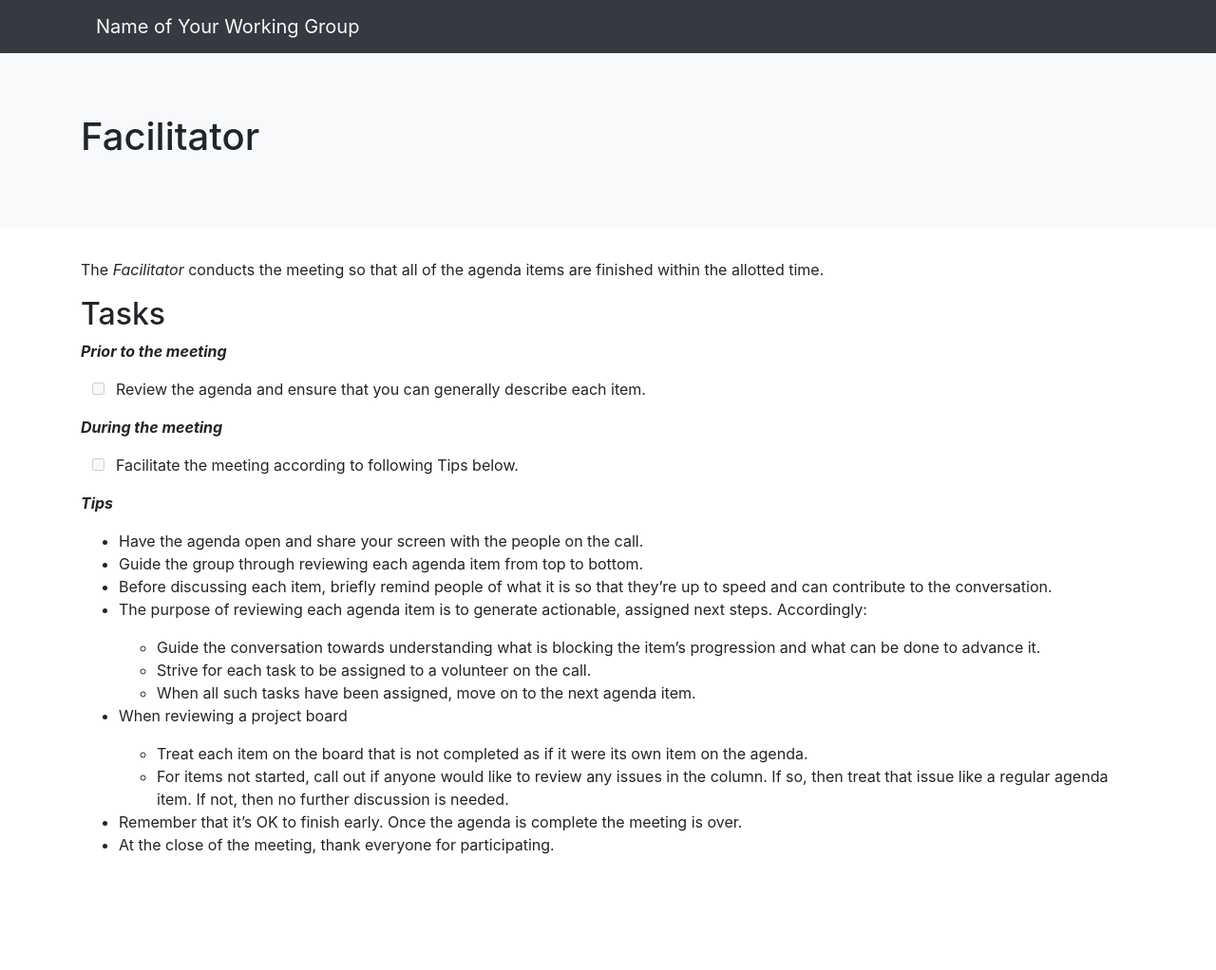
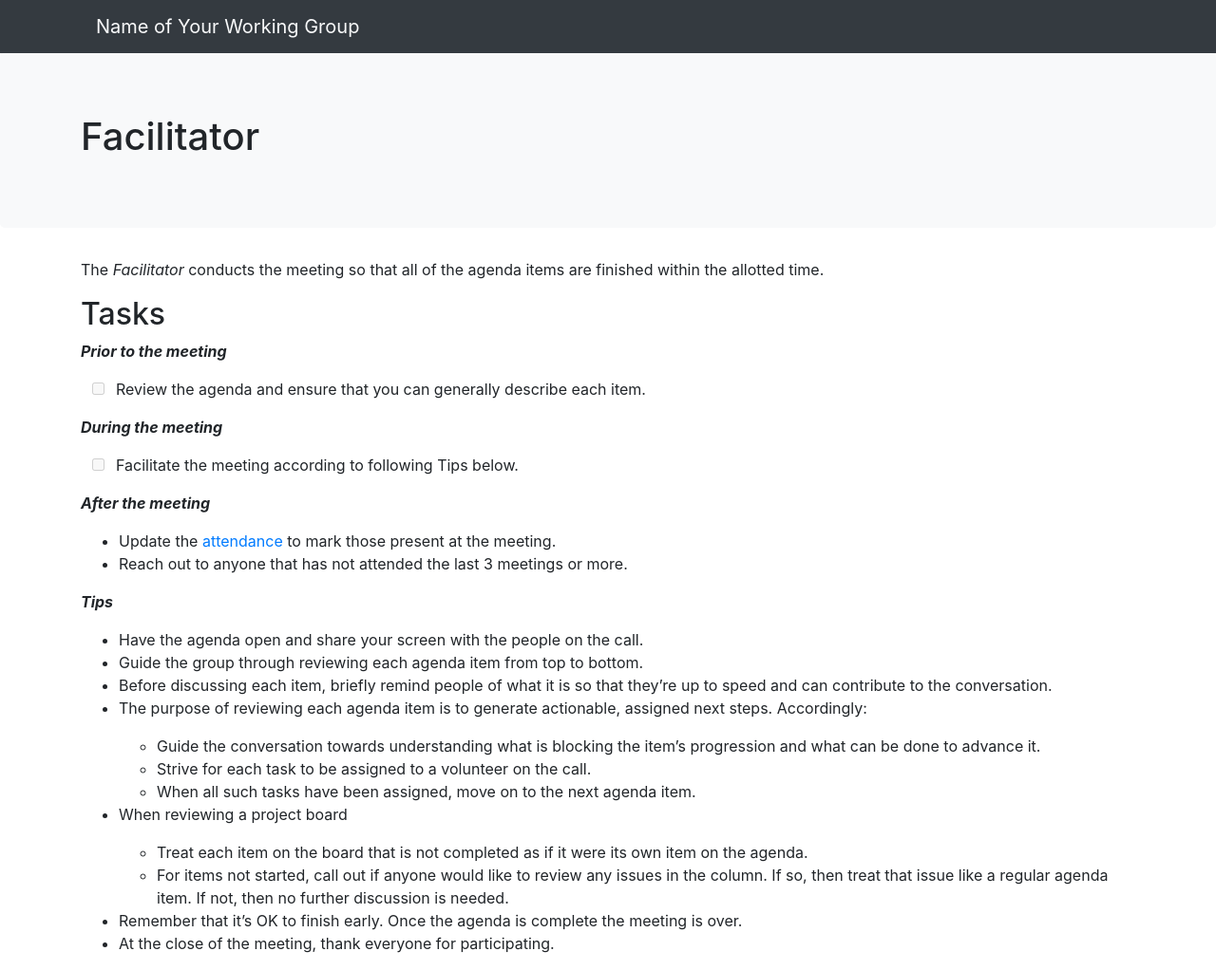
Before and after one commit to mrsanz/jekyll-roles-theme, a Jekyll site: the page built from roles/facilitator.md, in a window 1280 px wide. Shown: the whole page at 95% size. Built offline with Jekyll 4.4.1, drawn with Linux system fonts in a browser that asks for light colours; nearby versions of some CDN libraries; before the commit the page ends 918 px from its top, so only the background shows below that.

Commit message:
Update facilitator.md

```diff
--- a/_includes/default_roles/facilitator.md
+++ b/_includes/default_roles/facilitator.md
@@ -9,11 +9,9 @@ The _Facilitator_ conducts the meeting so that all of the agenda items are finis
 ***During the meeting***
 - [ ]  Facilitate the meeting according to following Tips below.
 
-{% if page.attendance != nil %}
 ***After the meeting***
 * Update the [attendance]({{page.attendance}}) to mark those present at the meeting.
 * Reach out to anyone that has not attended the last 3 meetings or more.
-{% endif %}
 
 ***Tips***
 
```
